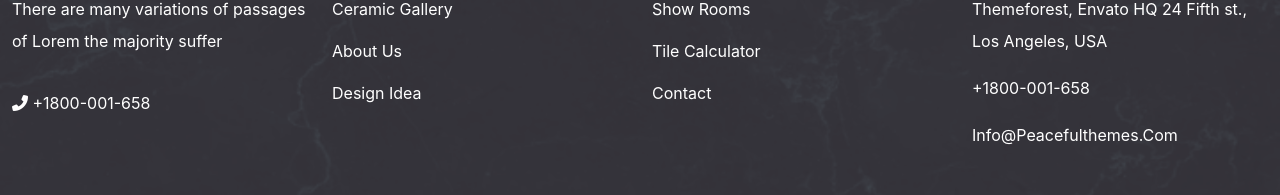
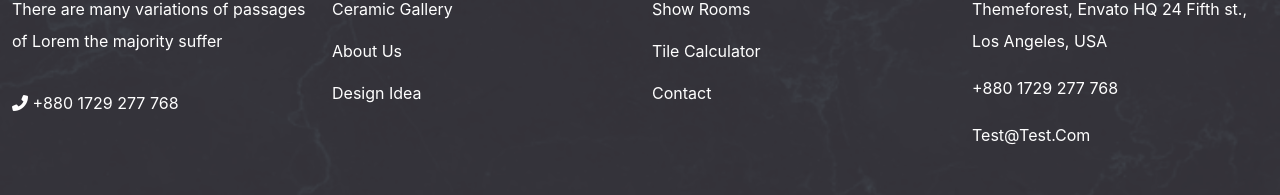
Before and after one commit to Local-Website-Projects/W-Ceramic-Gallery, a React (Create React App) app: page /ShowRoom in a window 1280 px wide. Shown: the part 2430-2625 px from the top of the page. Built offline with nearby package versions, Linux system fonts and the light colour scheme.

Commit message:
14/12/2024

```diff
--- a/src/components/Footer.jsx
+++ b/src/components/Footer.jsx
@@ -53,8 +53,8 @@ function Footer() {
                                         <p>There are many variations of passages of Lorem the majority suffer</p>
                                         <ul>
                                             <li>
-                                                <a href="tel:+1800001658"><i className="fas fa-phone-alt"></i>
-                                                    <span> +1800-001-658</span>
+                                                <a href="tel:+8801729277768"><i className="fas fa-phone-alt"></i>
+                                                    <span> +880 1729 277 768</span>
                                                 </a>
                                             </li>
                                         </ul>
@@ -107,15 +107,15 @@ function Footer() {
                                                         <span>Themeforest, Envato HQ 24 Fifth st., Los Angeles, USA </span>
                                                     </li>
                                                     <li>
-                                                        <a href="tel:+1800001658">
+                                                        <a href="tel:+8801729277768">
                                                             <i className="fas fa-phone"></i>
-                                                            <span> +1800-001-658</span>
+                                                            <span> +880 1729 277 768</span>
                                                         </a>
                                                     </li>
                                                     <li>
-                                                        <a href="mailto:Info@Peacefulthemes.Com">
+                                                        <a href="mailto:test@test.com">
                                                             <i className="fas fa-envelope"></i>
-                                                            <span>Info@Peacefulthemes.Com</span>
+                                                            <span>test@test.com</span>
                                                         </a>
                                                     </li>
                                                 </ul>
--- a/src/components/Header.jsx
+++ b/src/components/Header.jsx
@@ -42,13 +42,13 @@ function Header() {
                                             <div className="pq-header-contact ">
                                                 <ul>
                                                     <li>
-                                                        <a href="tel:+1800001658"><i className="fas fa-phone-alt"></i>
-                                                            <span> +1800-001-658</span>
+                                                        <a href="tel:+8801729277768"><i className="fas fa-phone-alt"></i>
+                                                            <span> +880 1729 277 768</span>
                                                         </a>
                                                     </li>
                                                     <li>
-                                                        <a href="mailto:Info@Peacefulthemes.Com"><i
-                                                            className="fas fa-envelope"></i><span>Info@Peacefulthemes.Com</span></a>
+                                                        <a href="mailto:test@test.com"><i
+                                                            className="fas fa-envelope"></i><span>test@test.com</span></a>
                                                     </li>
                                                 </ul>
                                             </div>
--- a/src/pages/Contact.jsx
+++ b/src/pages/Contact.jsx
@@ -45,7 +45,7 @@ function Contact() {
                                 </div>
                                 <div className="pq-icon-box-content">
                                     <h6>Email-Us</h6>
-                                    <p className="mb-0">info@peacefulthemes.com<br/>info2@peacefulthemes.com</p>
+                                    <p className="mb-0">info@test.com<br/>info2@test2.com</p>
                                 </div>
                             </div>
                         </div>
```
